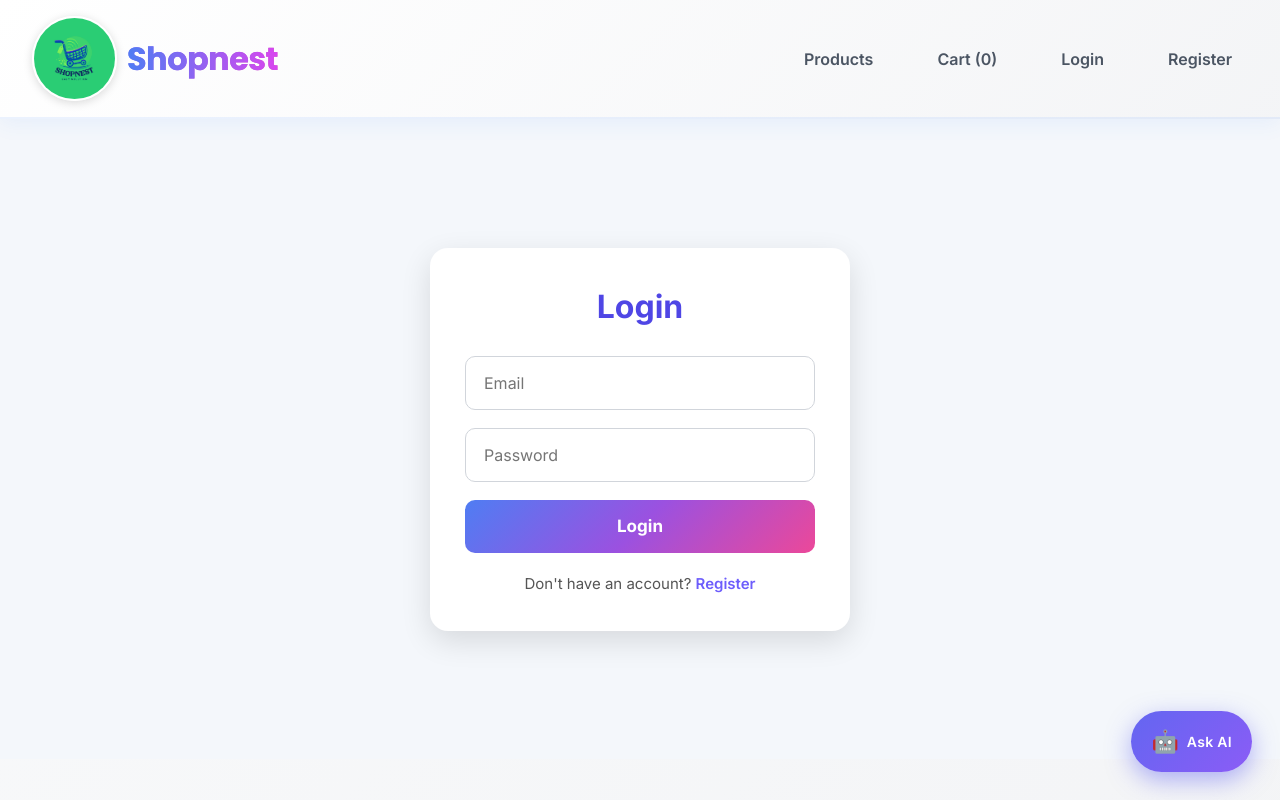
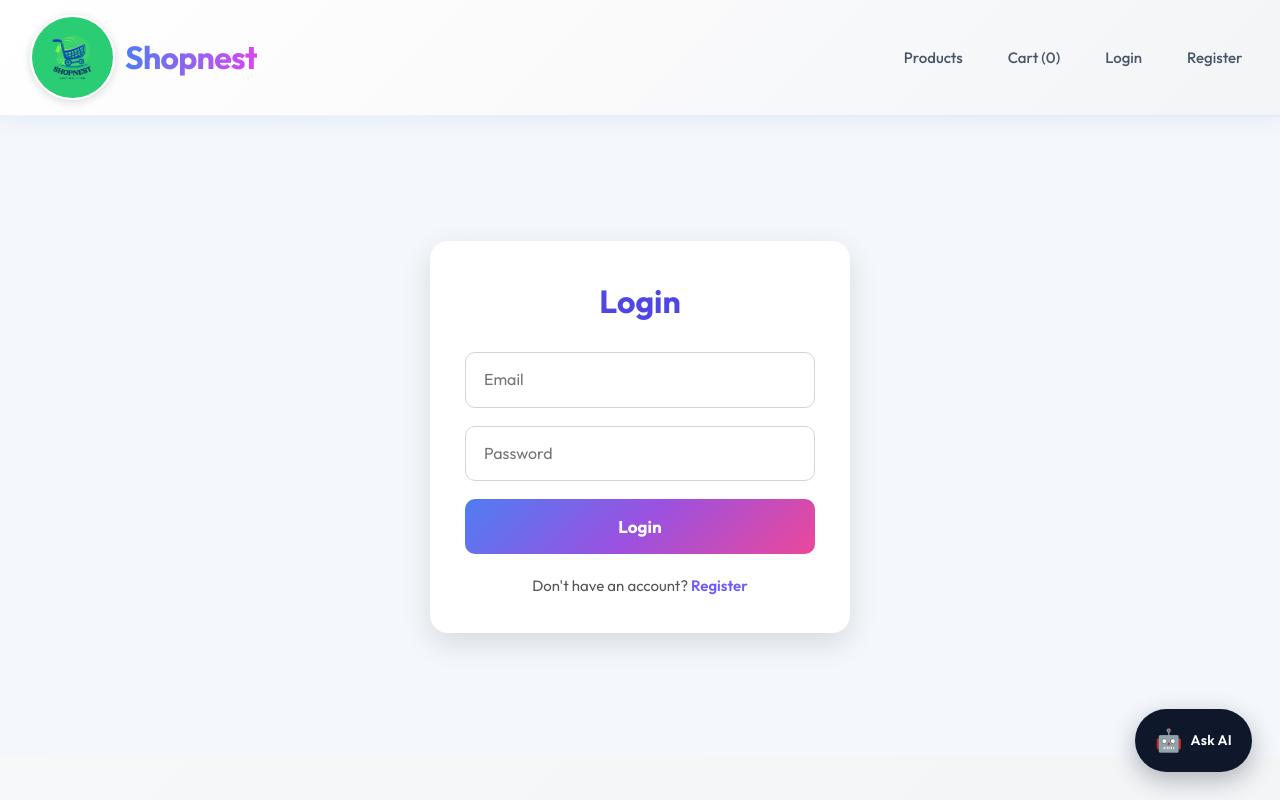
Before and after one commit to Bhaveshkransan/ShopNest-Ecommerce-MERN, a React (Vite) app in the folder frontend/: page /login in a window 1280 px wide. Shown: the top 800 px of the page. Built offline with nearby package versions, Linux system fonts and the light colour scheme.

Commit message:
style: global aesthetic overhaul removing AI gradients for premium typography and monochrome palette

```diff
--- a/frontend/src/components/AIChatbot.jsx
+++ b/frontend/src/components/AIChatbot.jsx
@@ -6,7 +6,7 @@ const AIChatbot = () => {
   const [messages, setMessages] = useState([
     {
       role: "model",
-      content: "👋 Hi! I'm ShopBot, your AI shopping assistant. How can I help you today?",
+      content: "👋 Hi! I'm ShopBot. I can help you find products, answer questions, or assist with your order. How can I help today?",
     },
   ]);
   const [input, setInput] = useState("");
--- a/frontend/src/styles/ProductsCard.css
+++ b/frontend/src/styles/ProductsCard.css
@@ -57,39 +57,38 @@
 }
 
 .product-card h3 {
-    font-size: 1.25rem;
+    font-size: 1.15rem;
     margin: 0;
-    color: #1f2937;
+    color: #0f172a;
     line-height: 1.3;
-    font-weight: 700;
-    font-family: 'Poppins', sans-serif;
+    font-weight: 600;
 }
 
 .product-card p {
     font-size: 1.1rem;
-    color: #3b82f6;
+    color: #4f46e5;
     margin: 0;
     line-height: 1.6;
     font-weight: 600;
 }
 
 .product-card a.btn {
-    background: linear-gradient(135deg, #3b82f6 0%, #8b5cf6 100%);
+    background: #0f172a;
     color: white;
     padding: 12px 24px;
     border: none;
     border-radius: 8px;
-    font-weight: 600;
+    font-weight: 500;
     text-align: center;
     transition: all 0.3s ease;
-    box-shadow: 0 4px 15px rgba(59, 130, 246, 0.3);
+    box-shadow: 0 4px 12px rgba(15, 23, 42, 0.15);
     display: block;
 }
 
 .product-card a.btn:hover {
     transform: translateY(-2px);
-    box-shadow: 0 6px 25px rgba(59, 130, 246, 0.4);
-    background: linear-gradient(135deg, #2563eb 0%, #7c3aed 100%);
+    box-shadow: 0 6px 20px rgba(15, 23, 42, 0.25);
+    background: #1e293b;
 }
 
 @media (max-width: 768px) {
--- a/frontend/src/styles/chatbot.css
+++ b/frontend/src/styles/chatbot.css
@@ -15,25 +15,28 @@
   display: flex;
   align-items: center;
   gap: 8px;
-  background: linear-gradient(135deg, #6366f1, #8b5cf6);
+  background: #0f172a;
   color: white;
   border: none;
   border-radius: 50px;
   padding: 14px 20px;
   font-size: 22px;
   cursor: pointer;
-  box-shadow: 0 8px 25px rgba(99, 102, 241, 0.5);
+  box-shadow: 0 8px 25px rgba(15, 23, 42, 0.3);
   transition: all 0.3s cubic-bezier(0.34, 1.56, 0.64, 1);
 }
 
 .chatbot-fab:hover {
-  transform: scale(1.08);
-  box-shadow: 0 12px 35px rgba(99, 102, 241, 0.6);
+  transform: scale(1.05);
+  box-shadow: 0 12px 30px rgba(15, 23, 42, 0.4);
+  background: #1e293b;
 }
 
 .chatbot-fab.open {
-  background: linear-gradient(135deg, #ef4444, #dc2626);
-  box-shadow: 0 8px 25px rgba(239, 68, 68, 0.5);
+  background: #f1f5f9;
+  color: #0f172a;
+  border: 1px solid #e2e8f0;
+  box-shadow: 0 4px 15px rgba(15, 23, 42, 0.1);
   padding: 14px 18px;
 }
 
@@ -69,12 +72,13 @@
 
 /* ─── Header ─────────────────────────────────────────────────────────────── */
 .chatbot-header {
-  background: linear-gradient(135deg, #6366f1, #8b5cf6);
+  background: #0f172a;
   padding: 16px 18px;
   display: flex;
   align-items: center;
   justify-content: space-between;
   color: white;
+  border-bottom: 1px solid #1e293b;
 }
 
 .chatbot-header-info {
@@ -86,7 +90,7 @@
 .chatbot-avatar {
   width: 40px;
   height: 40px;
-  background: rgba(255, 255, 255, 0.2);
+  background: rgba(255, 255, 255, 0.1);
   border-radius: 50%;
   display: flex;
   align-items: center;
@@ -97,17 +101,18 @@
 .chatbot-header h4 {
   margin: 0;
   font-size: 15px;
-  font-weight: 700;
+  font-weight: 600;
+  letter-spacing: 0.3px;
 }
 
 .chatbot-status {
   font-size: 11px;
-  color: #a7f3d0;
+  color: #10b981;
   font-weight: 500;
 }
 
 .chatbot-close {
-  background: rgba(255, 255, 255, 0.2);
+  background: rgba(255, 255, 255, 0.1);
   border: none;
   color: white;
   width: 28px;
@@ -122,7 +127,7 @@
 }
 
 .chatbot-close:hover {
-  background: rgba(255, 255, 255, 0.35);
+  background: rgba(255, 255, 255, 0.2);
 }
 
 /* ─── Messages ───────────────────────────────────────────────────────────── */
@@ -141,7 +146,7 @@
   width: 4px;
 }
 .chatbot-messages::-webkit-scrollbar-thumb {
-  background: #c7d2fe;
+  background: #cbd5e1;
   border-radius: 4px;
 }
 
@@ -170,20 +175,22 @@
   max-width: 75%;
   padding: 10px 14px;
   border-radius: 18px;
-  font-size: 13.5px;
+  font-size: 14px;
   line-height: 1.5;
   word-break: break-word;
+  font-weight: 400;
 }
 
 .chatbot-message.bot .message-bubble {
   background: #ffffff;
-  color: #1e293b;
+  color: #334155;
   border-bottom-left-radius: 4px;
-  box-shadow: 0 2px 8px rgba(0, 0, 0, 0.06);
+  box-shadow: 0 1px 4px rgba(0, 0, 0, 0.05);
+  border: 1px solid #e2e8f0;
 }
 
 .chatbot-message.user .message-bubble {
-  background: linear-gradient(135deg, #6366f1, #8b5cf6);
+  background: #0f172a;
   color: white;
   border-bottom-right-radius: 4px;
 }
@@ -222,11 +229,11 @@
 
 .suggestion-chip {
   background: white;
-  border: 1.5px solid #c7d2fe;
-  color: #6366f1;
+  border: 1px solid #e2e8f0;
+  color: #475569;
   border-radius: 20px;
   padding: 7px 14px;
-  font-size: 12.5px;
+  font-size: 13px;
   cursor: pointer;
   text-align: left;
   transition: all 0.2s;
@@ -234,8 +241,9 @@
 }
 
 .suggestion-chip:hover {
-  background: #ede9fe;
-  border-color: #8b5cf6;
+  background: #f1f5f9;
+  border-color: #cbd5e1;
+  color: #0f172a;
 }
 
 /* ─── Input Area ─────────────────────────────────────────────────────────── */
@@ -273,7 +281,7 @@
   width: 38px;
   height: 38px;
   border-radius: 50%;
-  background: linear-gradient(135deg, #6366f1, #8b5cf6);
+  background: #0f172a;
   color: white;
   border: none;
   cursor: pointer;
@@ -286,8 +294,9 @@
 }
 
 .send-btn:hover:not(:disabled) {
-  transform: scale(1.1);
-  box-shadow: 0 4px 12px rgba(99, 102, 241, 0.4);
+  transform: scale(1.05);
+  box-shadow: 0 4px 10px rgba(15, 23, 42, 0.2);
+  background: #1e293b;
 }
 
 .send-btn:disabled {
--- a/frontend/src/styles/global.css
+++ b/frontend/src/styles/global.css
@@ -1,5 +1,5 @@
 /* Global reset and base styles */
-@import url('https://fonts.googleapis.com/css2?family=Inter:wght@400;500;600;700;800;900&family=Poppins:wght@600;700;800&display=swap');
+@import url('https://fonts.googleapis.com/css2?family=Outfit:wght@300;400;500;600;700;800&display=swap');
 
 * {
   box-sizing: border-box;
@@ -9,19 +9,19 @@
 
 :root {
   color-scheme: light;
-  font-family: 'Inter', system-ui, -apple-system, BlinkMacSystemFont, 'Segoe UI', sans-serif;
-  font-size: 16px;
-  line-height: 1.5;
-  color: #1f2937;
-  background-color: #f9fafb;
+  font-family: 'Outfit', system-ui, -apple-system, BlinkMacSystemFont, 'Segoe UI', sans-serif;
+  font-size: 15px; /* slightly smaller, more refined base font size */
+  line-height: 1.6;
+  color: #1e293b;
+  background-color: #f8fafc;
   scroll-behavior: smooth;
-  --primary: #3b82f6;
-  --primary-dark: #1e40af;
-  --secondary: #8b5cf6;
-  --accent: #ec4899;
+  --primary: #0f172a;
+  --primary-dark: #000000;
+  --secondary: #4f46e5;
+  --accent: #10b981;
   --success: #10b981;
-  --dark: #1f2937;
-  --light: #f9fafb;
+  --dark: #0f172a;
+  --light: #f8fafc;
 }
 
 html, body, #root {
--- a/frontend/src/styles/navbar.css
+++ b/frontend/src/styles/navbar.css
@@ -15,19 +15,15 @@
 }
 
 .navbar-brand a {
-    font-size: 1.75rem;
-    font-weight: 900;
-    letter-spacing: -0.02em;
-    background: linear-gradient(135deg, #3b82f6 0%, #8b5cf6 50%, #ec4899 100%);
-    -webkit-background-clip: text;
-    -webkit-text-fill-color: transparent;
-    background-clip: text;
-    font-family: 'Poppins', sans-serif;
-    transition: transform 0.3s ease;
+    font-size: 1.6rem;
+    font-weight: 800;
+    letter-spacing: -0.03em;
+    color: #0f172a;
+    transition: opacity 0.3s ease;
 }
 
 .navbar-brand a:hover {
-    transform: scale(1.05);
+    opacity: 0.8;
 }
 
 .navbar-links {
@@ -38,28 +34,28 @@
 }
 
 .navbar-links li a {
-    color: #4b5563;
+    color: #475569;
     text-decoration: none;
-    font-weight: 600;
-    padding: 0.5rem 1rem;
+    font-weight: 500;
+    padding: 0.5rem 0.5rem;
     border-radius: 8px;
-    transition: all 0.3s ease;
+    transition: all 0.2s ease;
     position: relative;
 }
 
 .navbar-links li a:before {
     content: '';
     position: absolute;
-    bottom: 0;
+    bottom: 2px;
     left: 0;
     width: 0;
     height: 2px;
-    background: linear-gradient(135deg, #3b82f6 0%, #8b5cf6 100%);
+    background: #0f172a;
     transition: width 0.3s ease;
 }
 
 .navbar-links li a:hover {
-    color: #3b82f6;
+    color: #0f172a;
 }
 
 .navbar-links li a:hover:before {
@@ -67,15 +63,14 @@
 }
 
 .navbar-logout {
-    background: linear-gradient(135deg, #ef4444 0%, #dc2626 100%);
-    color: white;
-    border: none;
-    padding: 0.6rem 1.2rem;
+    background: #f1f5f9;
+    color: #0f172a;
+    border: 1px solid #e2e8f0;
+    padding: 0.5rem 1.2rem;
     border-radius: 8px;
     font-weight: 600;
     cursor: pointer;
-    transition: all 0.3s ease;
-    box-shadow: 0 4px 12px rgba(239, 68, 68, 0.3);
+    transition: all 0.2s ease;
 }
 
 .navbar-logout:hover {
```
